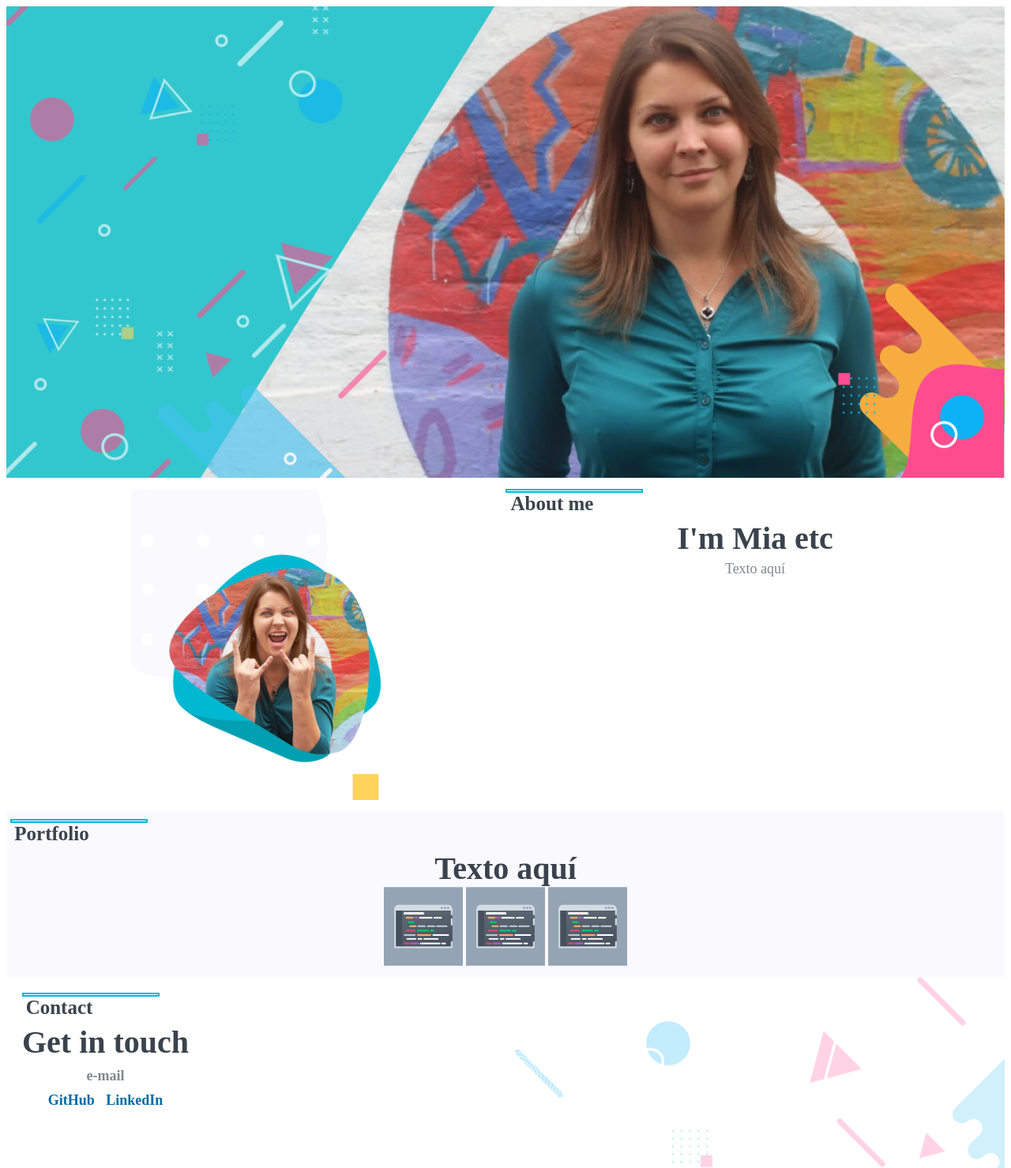
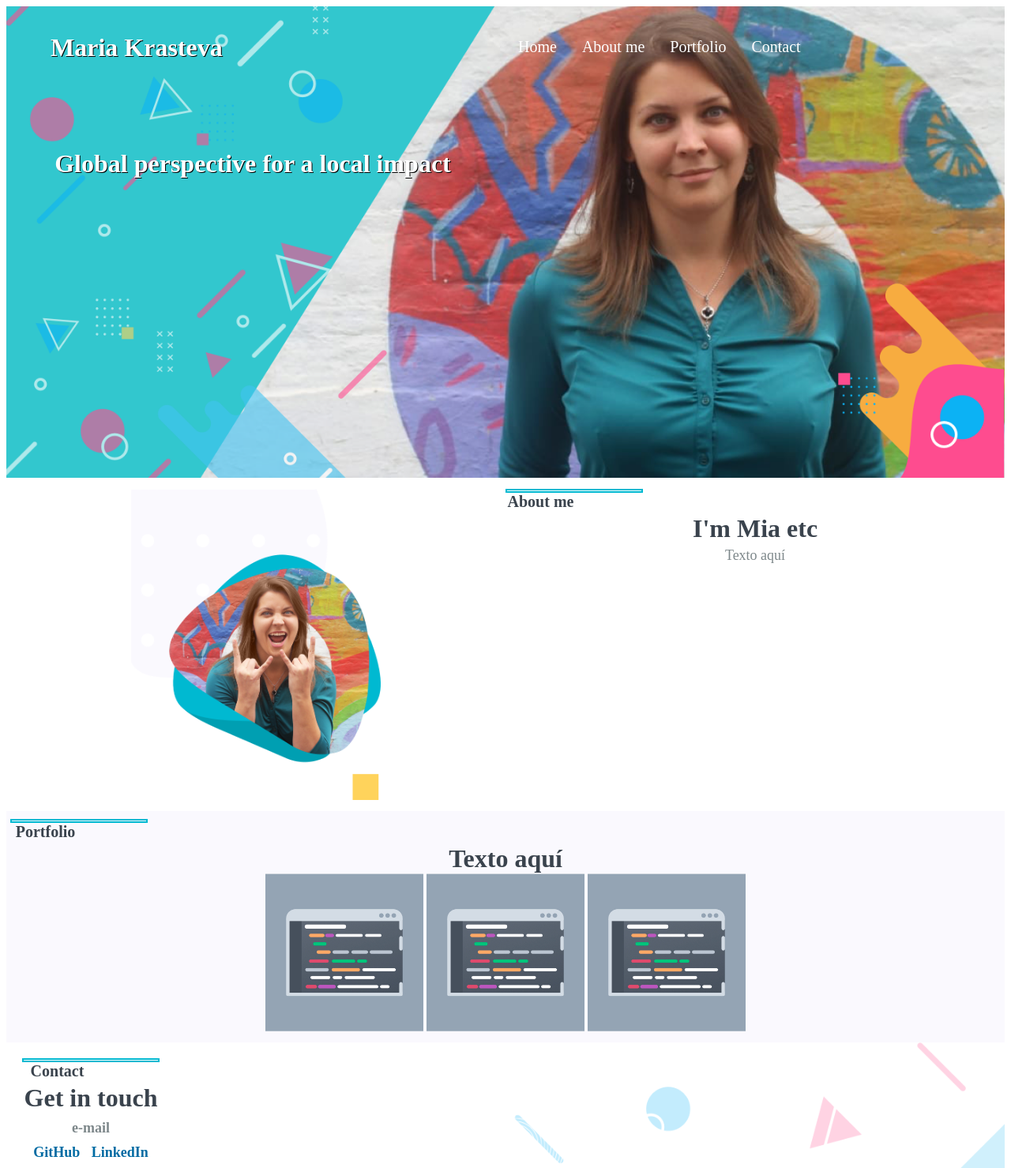
Before and after one commit to Mia5391/mia5391.github.io, a plain HTML site: page index.html in a window 1280 px wide. Shown: the top 1479 px of the page at 79% size. Drawn offline with Linux system fonts and the light colour scheme.

Commit message:
menu and internal links working

```diff
--- a/index.html
+++ b/index.html
@@ -10,11 +10,26 @@
   <body>
     <!-- png -->
     <div class="HOME">
-      <img src="./portfolio-assets/cover-background.png"
-           class="cover-background">
-           <!-- png -->
-      <title>Global perspective for a local impact</title>
-
+      <div class="header">
+        <img src="./portfolio-assets/cover-background.png"
+             class="cover-background">
+        <div class="header-block">
+          <div class="Ma-Krasteva">
+            Maria Krasteva
+          </div>
+          <div class="navbar">
+            <ul>
+              <li><a class="active" href="#home">Home</a></li>
+              <li><a href="#About-me">About me</a></li>
+              <li><a href="#Portfolio">Portfolio</a></li>
+              <li><a href="#Contact">Contact</a></li>
+            </ul>
+          </div>
+        </div>
+        <div class="Global-Perspective-f">
+          Global perspective for a local impact
+        </div>
+      </div>
       <div class="row">
         <div class="column">
           <img src="./portfolio-assets/img-mia.png"
@@ -23,10 +38,11 @@
         <div class="column">
           <div >
             <div class="Path-2"></div>
-            <div class="About-me">
+            <a name="About-me"></a>
+            <div class="Section-title">
               About me
             </div>
-            <div class="Im-Ma-lorem-ipsum">
+            <div class="Section-text">
               I'm Mia etc
             </div>
             <div class="It-is-a-long-establi">
@@ -39,10 +55,11 @@
       <div class="Rectangle">
         <div class="content-blocks">
           <div class="Path-2"></div>
-          <div class="Portfolio">
+          <a name="Portfolio"></a>
+          <div class="Section-title">
             Portfolio
           </div>
-          <div class="Lorem-ipsum-sit-amet">
+          <div class="Section-text">
             Texto aquí
           </div>
           <img src="./portfolio-assets/bitmap.jpg"
@@ -59,10 +76,11 @@
              class="Group-275">
         <div class="Contact-text">
           <div class="Path-2"></div>
-          <div class="Contact">
+          <a name="Contact"></a>
+          <div class="Section-title">
             Contact
           </div>
-          <div class="Get-in-touch-Lorem">
+          <div class="Section-text">
             Get in touch
           </div>
           <div class="Email-exampledomai">
--- a/style.css
+++ b/style.css
@@ -14,6 +14,10 @@
   padding-bottom: 10px;
   padding-left: 5px;
   padding-right: 5px;
+}
+
+.header{
+  width: inherit;
 }
 
 .column {
@@ -35,26 +39,28 @@
     display: block;
     clear: both;
 }
-.Rectangle {
-  width: auto;
-  height: auto;
-  background-color: #faf9fe;
-}
+
 
 .Global-Perspective-f {
-  width: 494px;
-  height: 130px;
+  width: 40%;
+  height: auto;
   font-family: PlayfairDisplay;
-  font-size: 44px;
+  font-size: 32px;
   font-weight: bold;
   font-style: normal;
   font-stretch: normal;
   line-height: 1.48;
   letter-spacing: normal;
   color: #ffffff;
+  position: absolute;
+  top: 15%;
+  left: 5%;
+  text-shadow: 1px 1px #000000;
+  margin-top: 5%;
 }
+
 .Ma-Krasteva {
-  width: 194px;
+  width: auto;
   height: 43px;
   font-family: PlayfairDisplay;
   font-size: 32px;
@@ -64,8 +70,19 @@
   line-height: normal;
   letter-spacing: normal;
   color: #ffffff;
+  position: absolute;
+  top: 2%;
+  left: 5%;
+  text-shadow: 1px 1px #000000;
+  margin-top: 2%;
 }
-.About-me {
+
+.Path-2 {
+  width: 170px;
+  height: 1px;
+  border: solid 2px #00b9d1;
+}
+.Section-title {
   width: 89px;
   height: 27px;
   font-family: PlayfairDisplay;
@@ -75,8 +92,26 @@
   font-stretch: normal;
   line-height: normal;
   letter-spacing: normal;
-  color: #ffffff;
+  color: #3a434d;
 }
+.Section-text {
+  width: auto;
+  height: auto;
+  font-family: PlayfairDisplay;
+  font-size: 32px;
+  font-weight: bold;
+  font-style: normal;
+  font-stretch: normal;
+  line-height: normal;
+  letter-spacing: normal;
+  color: #3a434d;
+}
+.Rectangle {
+  width: auto;
+  height: auto;
+  background-color: #faf9fe;
+}
+
 .Projects {
   width: 76px;
   height: 27px;
@@ -111,35 +146,6 @@
   width: 555px;
   height: 517px;
 }
-.Path-2 {
-  width: 170px;
-  height: 1px;
-  border: solid 2px #00b9d1;
-}
-.About-me {
-  width: 118px;
-  height: 34px;
-  font-family: OpenSans;
-  font-size: 25px;
-  font-weight: 600;
-  font-style: normal;
-  font-stretch: normal;
-  line-height: normal;
-  letter-spacing: normal;
-  color: #3a434d;
-}
-.Im-Ma-lorem-ipsum {
-  width: auto;
-  height: auto;
-  font-family: PlayfairDisplay;
-  font-size: 40px;
-  font-weight: bold;
-  font-style: normal;
-  font-stretch: normal;
-  line-height: normal;
-  letter-spacing: normal;
-  color: #3a434d;
-}
 .It-is-a-long-establi {
   width: auto;
   height: auto;
@@ -152,44 +158,11 @@
   letter-spacing: normal;
   color: #7e888b;
 }
-.Path-2 {
-  width: 170px;
-  height: 1px;
-  border: solid 2px #00b9d1;
-}
-.Portfolio {
-  width: 105px;
-  height: 34px;
-  font-family: OpenSans;
-  font-size: 25px;
-  font-weight: 600;
-  font-style: normal;
-  font-stretch: normal;
-  line-height: normal;
-  letter-spacing: normal;
-  color: #3a434d;
-}
-.Lorem-ipsum-sit-amet {
-  width: auto;
-  height: auto;
-  font-family: PlayfairDisplay;
-  font-size: 40px;
-  font-weight: bold;
-  font-style: normal;
-  font-stretch: normal;
-  line-height: normal;
-  letter-spacing: normal;
-  color: #3a434d;
-}
+
 .Bitmap {
-  width: 100px;
-  height: 100px;
+  width: 200px;
+  height: 200px;
   object-fit: contain;
-}
-.Path-2 {
-  width: 170px;
-  height: 1px;
-  border: solid 2px #00b9d1;
 }
 
 .Contact-info {
@@ -204,36 +177,13 @@
     left: 20px;
 }
 
-.Contact {
-  width: 94px;
-  height: 34px;
-  font-family: OpenSans;
-  font-size: 25px;
-  font-weight: 600;
-  font-style: normal;
-  font-stretch: normal;
-  line-height: normal;
-  letter-spacing: normal;
-  color: #3a434d;
-}
 .Group-275 {
   width: inherit;
   height: inherit;
   object-fit: contain;
 
 }
-.Get-in-touch-Lorem {
-  width: auto;
-  height: auto;
-  font-family: PlayfairDisplay;
-  font-size: 40px;
-  font-weight: bold;
-  font-style: normal;
-  font-stretch: normal;
-  line-height: normal;
-  letter-spacing: normal;
-  color: #3a434d;
-}
+
 .Email-exampledomai {
   width: inherit;
   height: auto;
@@ -261,3 +211,38 @@
   padding-left: 5px;
   padding-right: 5px;
 }
+
+.navbar{
+  position: absolute;
+  top: 1%;
+  right: : 1%;
+  margin-top: 2%;
+  display: inline;
+}
+
+ul {
+    list-style-type: none;
+    margin: 0;
+    padding: 0;
+    overflow: hidden;
+}
+
+li {
+    float: left;
+}
+
+li a {
+    display: block;
+    color: white;
+    text-align: center;
+    padding: 14px 16px;
+    text-decoration: none;
+    font-size: 20px;
+}
+
+li a:hover {
+    background-color: #111;
+}
+.header-block{
+  display: block;
+}
```
